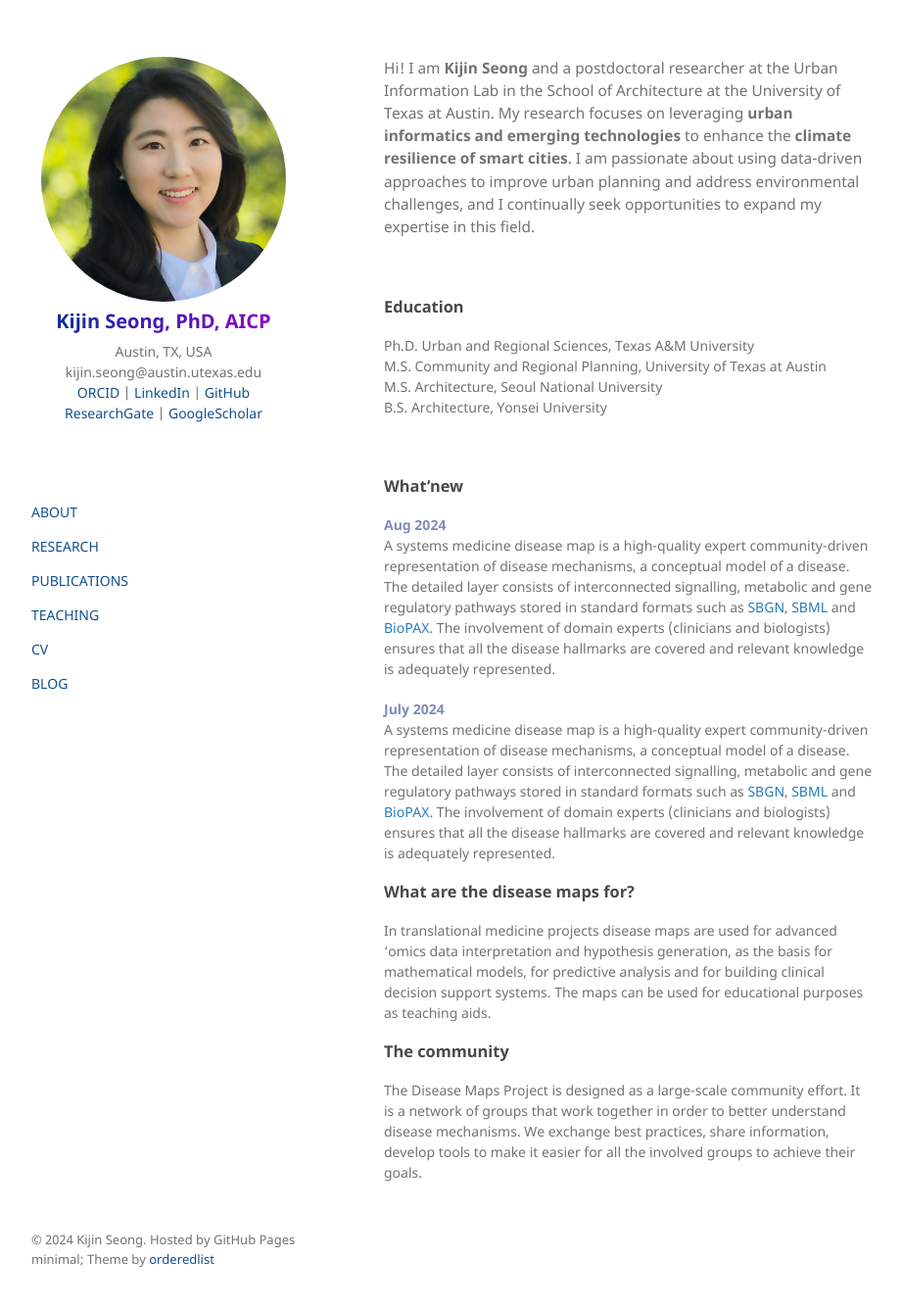
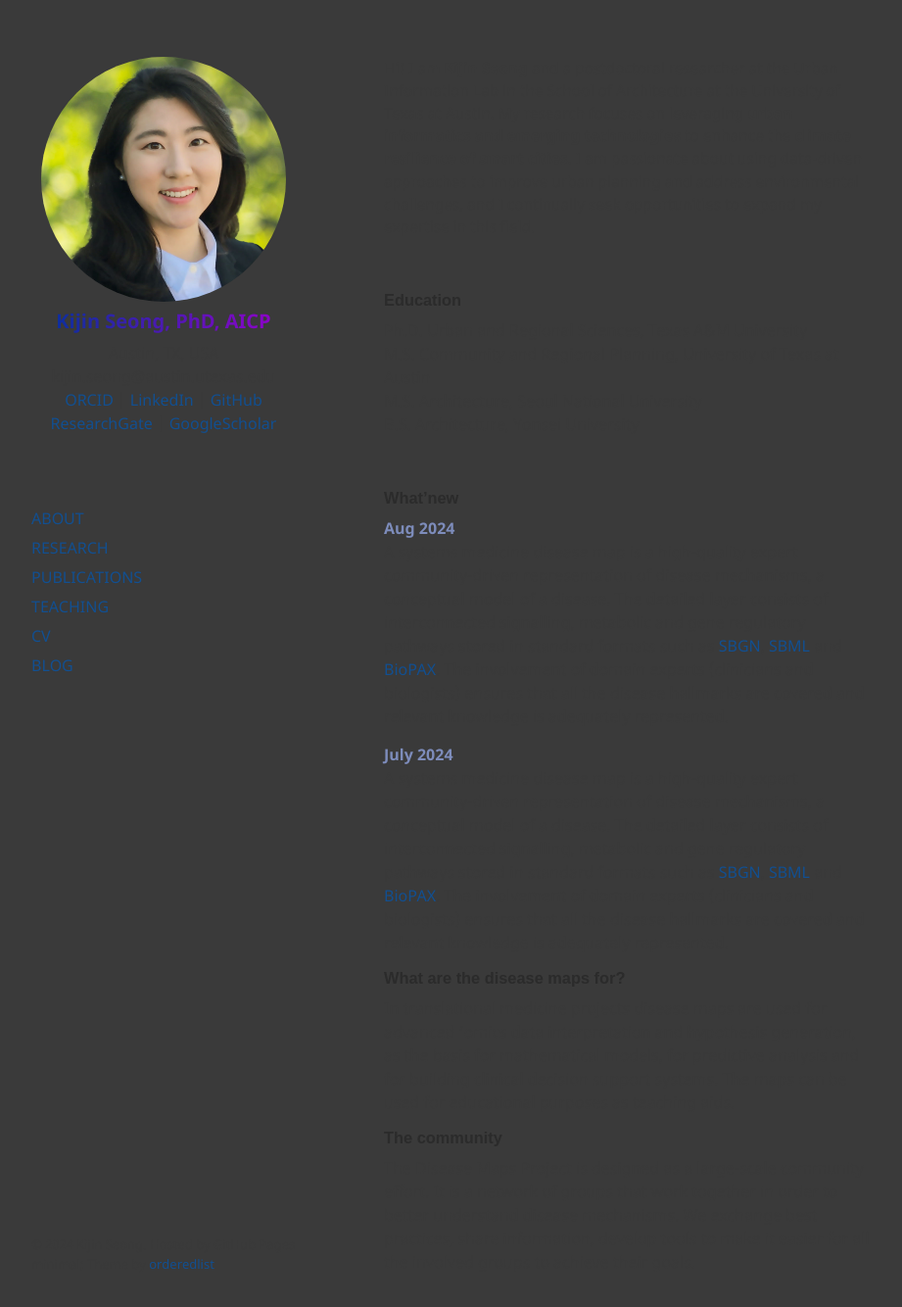
Before and after one commit to kijinseong/kijinseong.github.io, a Jekyll site: the page built from index.md, in a window 1280 px wide and 1365 px high. Shown: the top 1334 px of the window at 98% size, without its empty margins (178-1099 px from the left). Built offline with Jekyll 4.4.1, drawn with Linux system fonts in a browser that asks for light colours.

Commit message:
add custom styles

```diff
--- a/assets/css/style.scss
+++ b/assets/css/style.scss
@@ -2,3 +2,31 @@
 ---
 
 @import "jekyll-theme-minimal";
+
+// Custom styles
+
+body {
+    background-color: #3a3a3a; // Set a light background color
+}
+
+h1, h2, h3, h4, h5, h6 {
+    font-family: "Arial", sans-serif; // Apply a specific font to all headings
+    color: #2b2b2b; // Dark gray color for headings
+    margin-bottom: 10px; // Add some space below each heading
+}
+
+p {
+    font-size: 16px; // Set a consistent font size for paragraphs
+    color: #3a3a3a; // Medium gray color for paragraph text
+    margin-bottom: 15px; // Add space below each paragraph
+}
+
+a {
+    color: #124F90; // Blue color for links
+    text-decoration: none; // Remove underline from links
+}
+
+a:hover {
+    color: #124F90; // Darker blue on hover
+    text-decoration: underline; // Underline links on hover
+}
```
